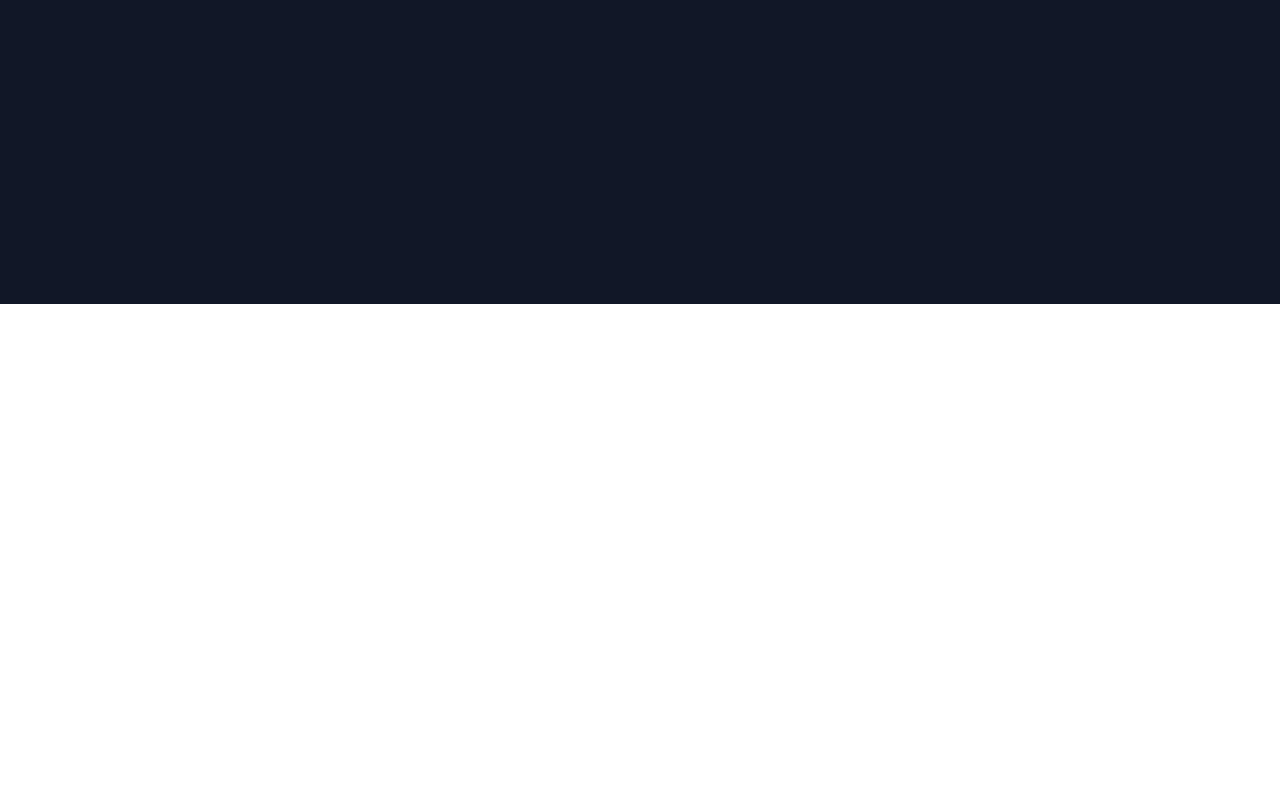
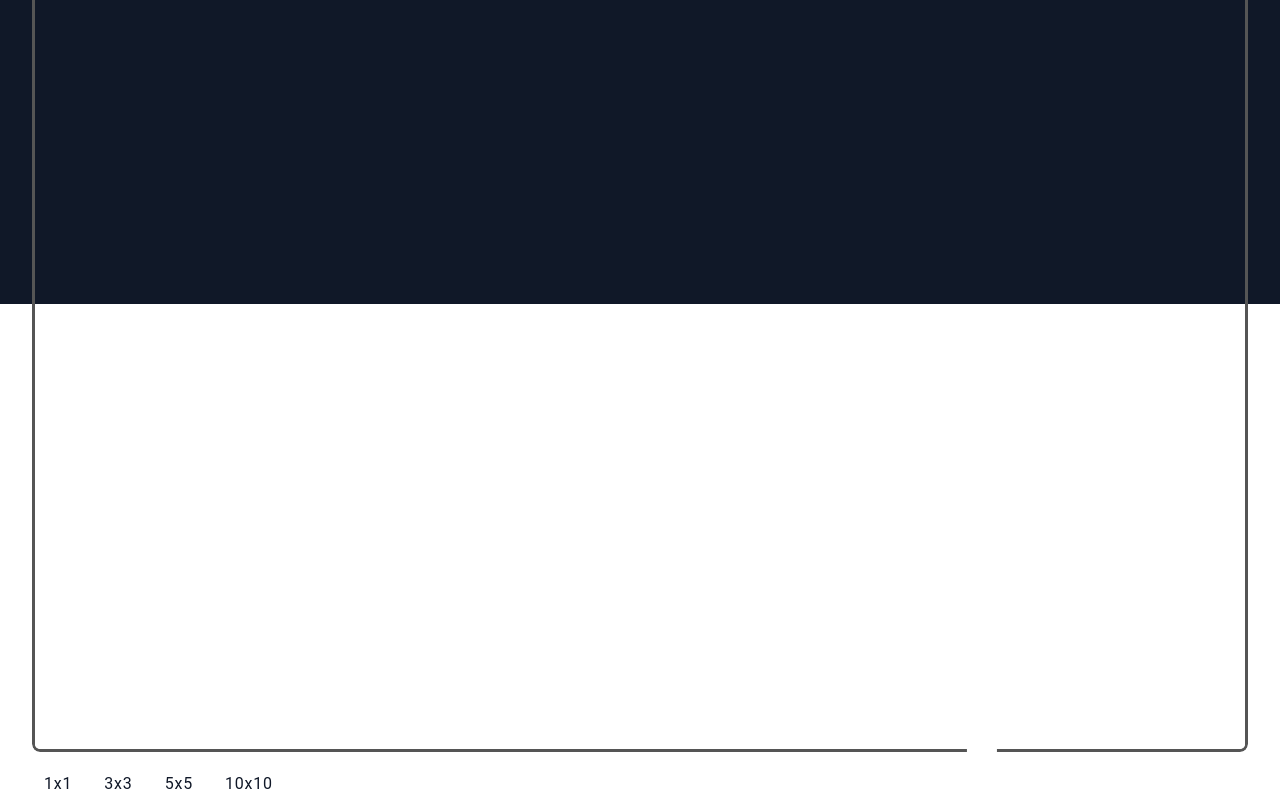
Before and after one commit to johnnytsai81/vue3-border-beam, a Vue app: page / in a window 1280 px wide. Shown: the part 496-1296 px from the top of the page. Before the commit the page ends 800 px from the top, so only its background shows below. Built offline with nearby package versions, Linux system fonts and the light colour scheme; the HTML template or start-up script is replaced by a standard one.

Commit message:
feat: add A2 feature

```diff
--- a/src/components/BorderBeam.vue
+++ b/src/components/BorderBeam.vue
@@ -31,8 +31,7 @@ const props = withDefaults(defineProps<Props>(), {
   anchor: 45,
   borderWidth: 1.5,
   borderColor: '#ffffff',
-  borderRadius: 16,
-  delay: '-0s',
+  borderRadius: 8,
   duration: 5,
   size: 200,
 })
@@ -48,7 +47,7 @@ const cssVars = computed(() => ({
 }))
 </script>
 
-<style scoped>
+<style scoped lang="scss">
 .border-beam {
   position: relative;
   inset: 0;
@@ -57,9 +56,7 @@ const cssVars = computed(() => ({
   mask: linear-gradient(transparent, transparent), linear-gradient(white, white);
   mask-clip: padding-box, border-box;
   mask-composite: intersect;
-}
-
-.border-beam::before {
+  &::before {
     content: '';
     position: absolute;
     aspect-ratio: 1;
@@ -69,8 +66,7 @@ const cssVars = computed(() => ({
     offset-anchor: calc(var(--anchor) * 1%) 50%;
     offset-path: rect(0 auto auto 0 round calc(var(--border-radius) * 1px));
   }
-
-.border-beam::after {
+  &::after {
     content: '';
     position: absolute;
     aspect-ratio: 1;
@@ -79,6 +75,7 @@ const cssVars = computed(() => ({
     background: var(--border-color);
     offset-anchor: calc(var(--anchor) * 1%) 50%;
     offset-path: rect(0 auto auto 0 round calc(var(--border-radius) * 1px));
+  }
 }
 
 @keyframes border-beam {
--- a/src/views/HomeView.vue
+++ b/src/views/HomeView.vue
@@ -1,7 +1,15 @@
 <template>
   <div class="relative bg-gray-900 w-screen h-screen p-8">
-    <div class="grid grid-cols-3">
+    <div class="grid gap-1"
+         :class="{
+        'grid-cols-1': gridSize === 1,
+        'grid-cols-3': gridSize === 3,
+        'grid-cols-5': gridSize === 5,
+        'grid-cols-10': gridSize === 10
+      }">
       <BorderBeam
+        v-for="index in totalItems"
+        :key="index"
         class="w-full aspect-square"
         :anchor="45"
         :border-width="3"
@@ -10,9 +18,44 @@
         :size="30"
       />
     </div>
+    <div class="mt-4 flex gap-2">
+      <button
+        class="bg-white px-3 py-1 cursor-pointer rounded transition-colors"
+        @click="setGrid(1)"
+      >
+        1x1
+      </button>
+      <button
+        class="bg-white px-3 py-1 cursor-pointer rounded transition-colors"
+        @click="setGrid(3)"
+      >
+        3x3
+      </button>
+      <button
+        class="bg-white px-3 py-1 cursor-pointer rounded transition-colors"
+        @click="setGrid(5)"
+      >
+        5x5
+      </button>
+      <button
+        class="bg-white px-3 py-1 cursor-pointer rounded transition-colors"
+        @click="setGrid(10)"
+      >
+        10x10
+      </button>
+    </div>
   </div>
 </template>
 
 <script setup>
 import BorderBeam from "@/components/BorderBeam.vue";
+import {ref, computed} from 'vue'
+
+const gridSize = ref(1)
+
+const totalItems = computed(() => gridSize.value * gridSize.value)
+
+const setGrid = (size) => {
+  gridSize.value = size
+}
 </script>
```
Lines whose indentation alone changed are shown as unchanged.
